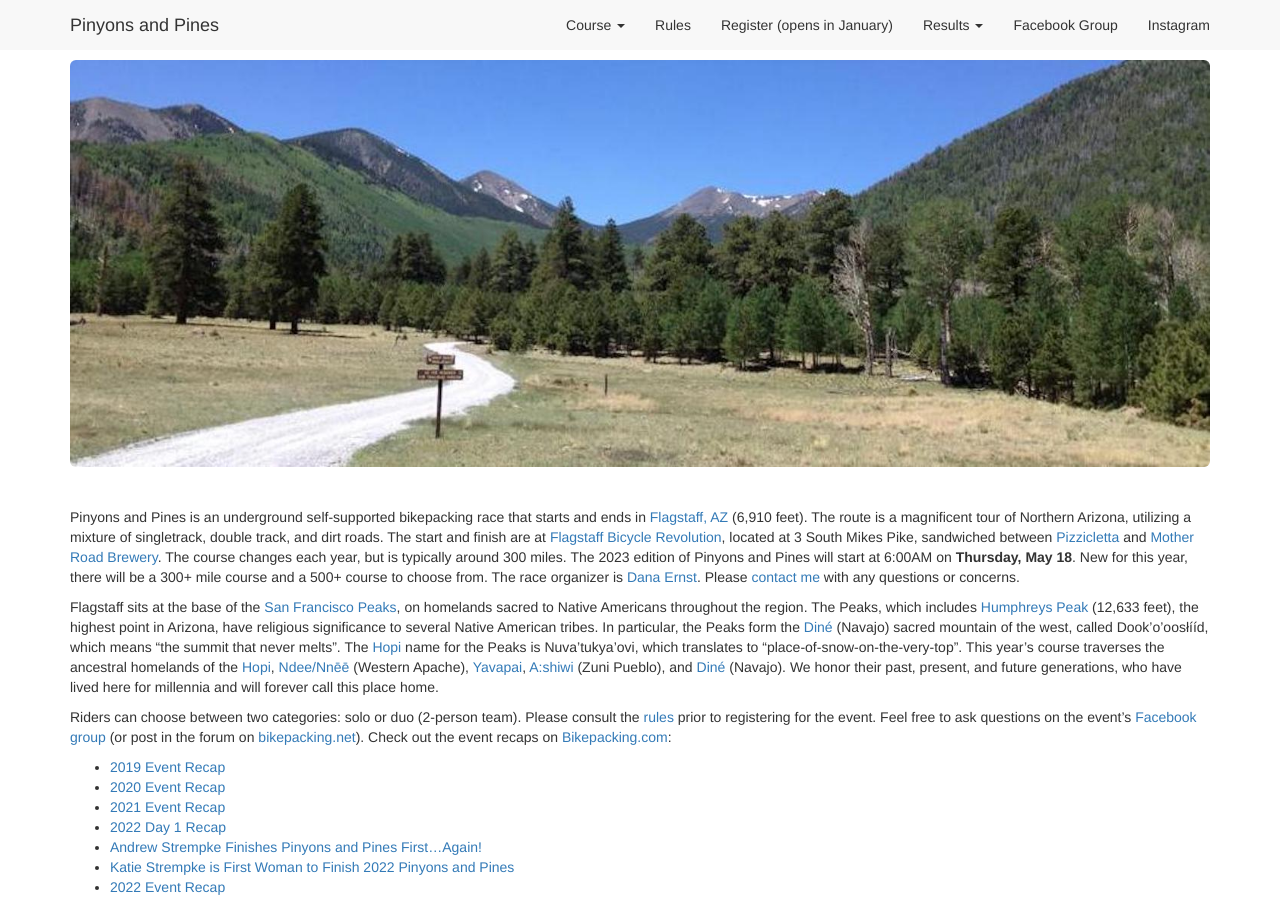
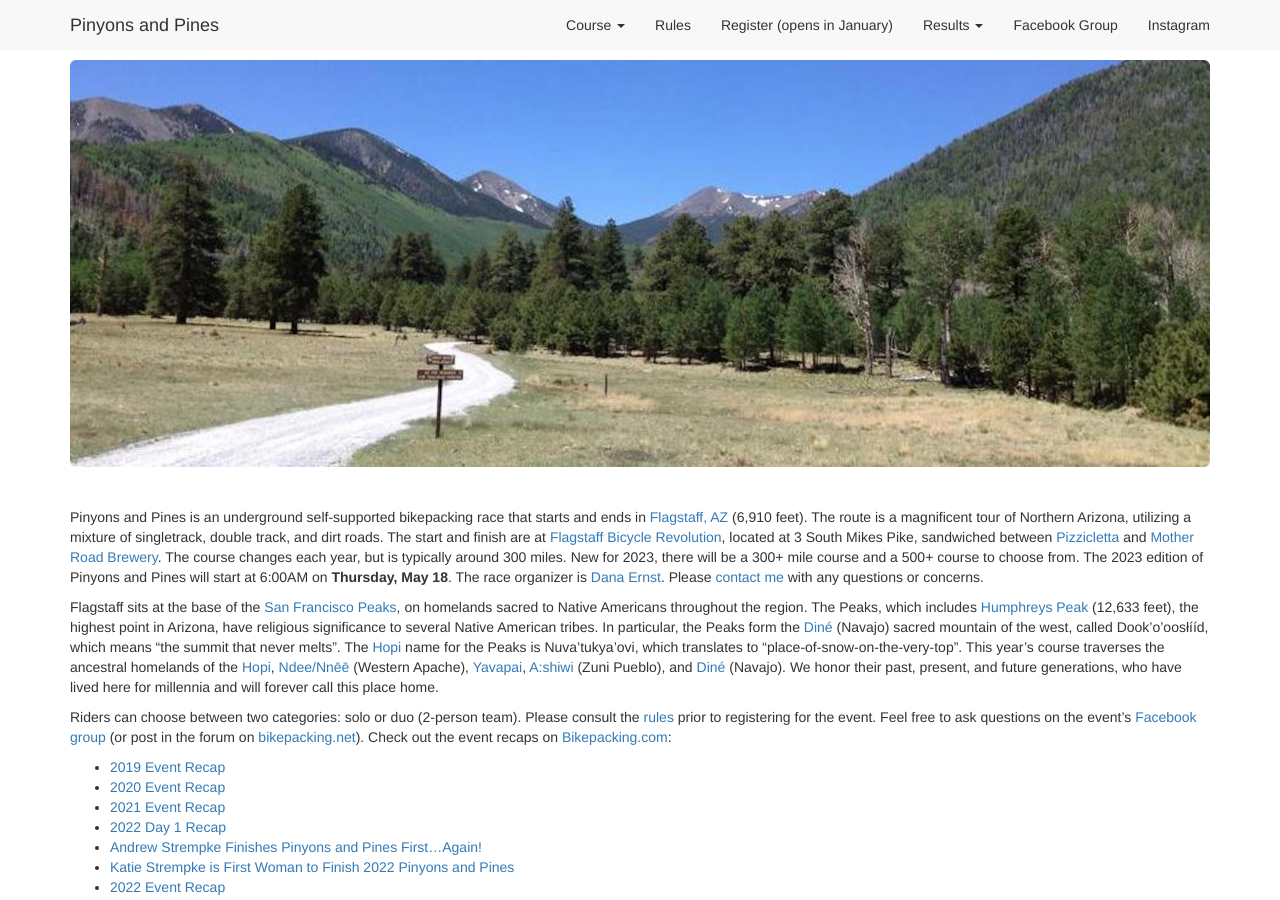
Before and after one commit to dcernst/PinyonsPines, a Jekyll site: the page built from index.md, in a window 1280 px wide and 900 px high. Built offline with Jekyll 4.4.1, drawn with Linux system fonts in a browser that asks for light colours; nearby versions of some CDN libraries.

Commit message:
Update index.md

```diff
--- a/index.md
+++ b/index.md
@@ -18,7 +18,7 @@ title: Pinyons and Pines
 
 <br>
 
-Pinyons and Pines is an underground self-supported bikepacking race that starts and ends in [Flagstaff, AZ](https://en.wikipedia.org/wiki/Flagstaff,_Arizona) (6,910 feet). The route is a magnificent tour of Northern Arizona, utilizing a mixture of singletrack, double track, and dirt roads.  The start and finish are at [Flagstaff Bicycle Revolution](http://flagbikerev.com), located at 3 South Mikes Pike, sandwiched between [Pizzicletta](http://www.pizzicletta.com) and [Mother Road Brewery](https://www.motherroadbeer.com). The course changes each year, but is typically around 300 miles. The 2023 edition of Pinyons and Pines will start at 6:00AM on **Thursday, May 18**. New for this year, there will be a 300+ mile course and a 500+ course to choose from. The race organizer is [Dana Ernst](http://danaernst.com). Please [contact me](mailto:ernst.tribe@gmail.com) with any questions or concerns.
+Pinyons and Pines is an underground self-supported bikepacking race that starts and ends in [Flagstaff, AZ](https://en.wikipedia.org/wiki/Flagstaff,_Arizona) (6,910 feet). The route is a magnificent tour of Northern Arizona, utilizing a mixture of singletrack, double track, and dirt roads.  The start and finish are at [Flagstaff Bicycle Revolution](http://flagbikerev.com), located at 3 South Mikes Pike, sandwiched between [Pizzicletta](http://www.pizzicletta.com) and [Mother Road Brewery](https://www.motherroadbeer.com). The course changes each year, but is typically around 300 miles. New for 2023, there will be a 300+ mile course and a 500+ course to choose from. The 2023 edition of Pinyons and Pines will start at 6:00AM on **Thursday, May 18**. The race organizer is [Dana Ernst](http://danaernst.com). Please [contact me](mailto:ernst.tribe@gmail.com) with any questions or concerns.
 
 <!-- In light of the COVID-19 pandemic, riders are asked to wear masks and use hand sanitizer when resupplying.  -->
 
```
